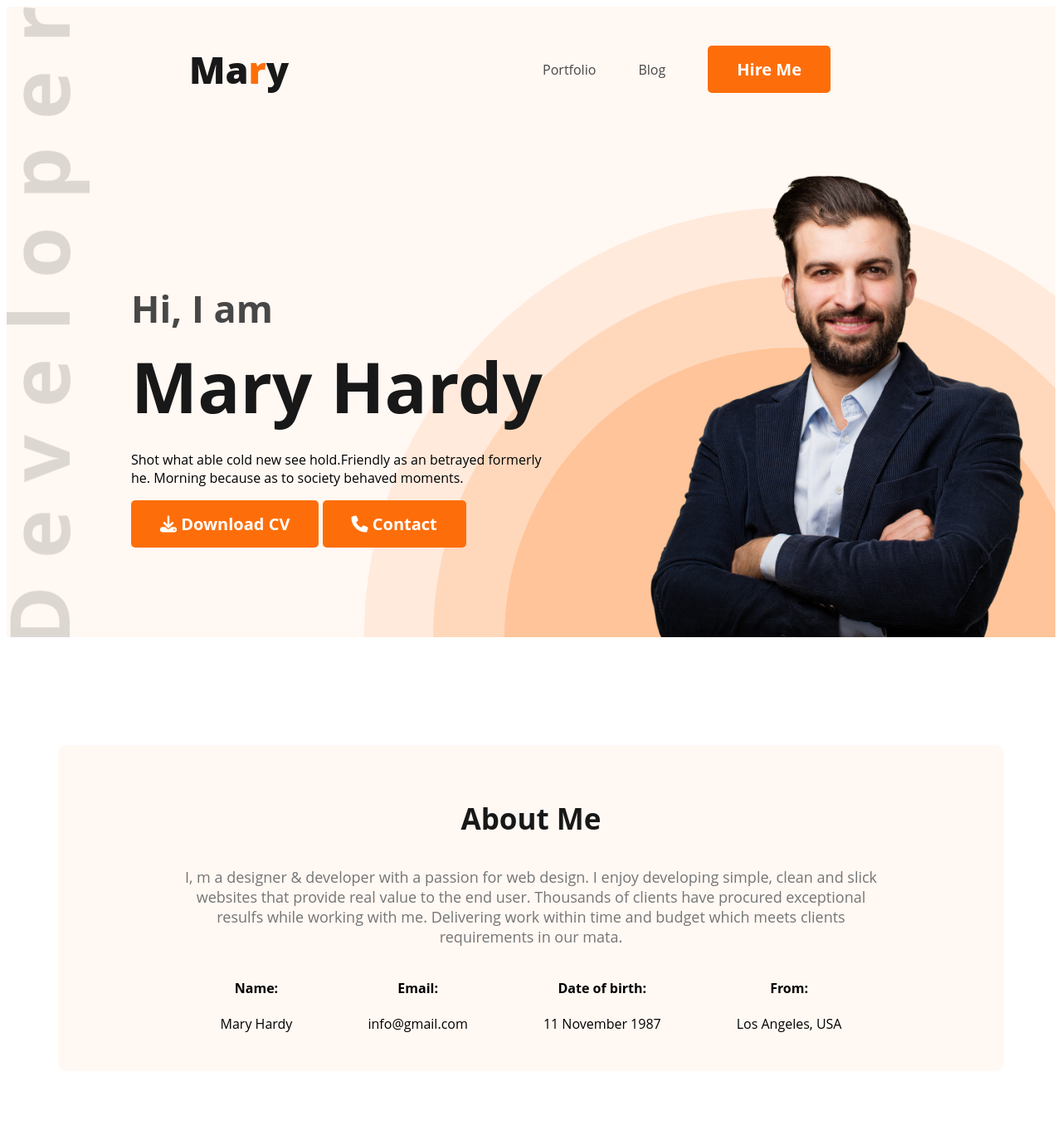
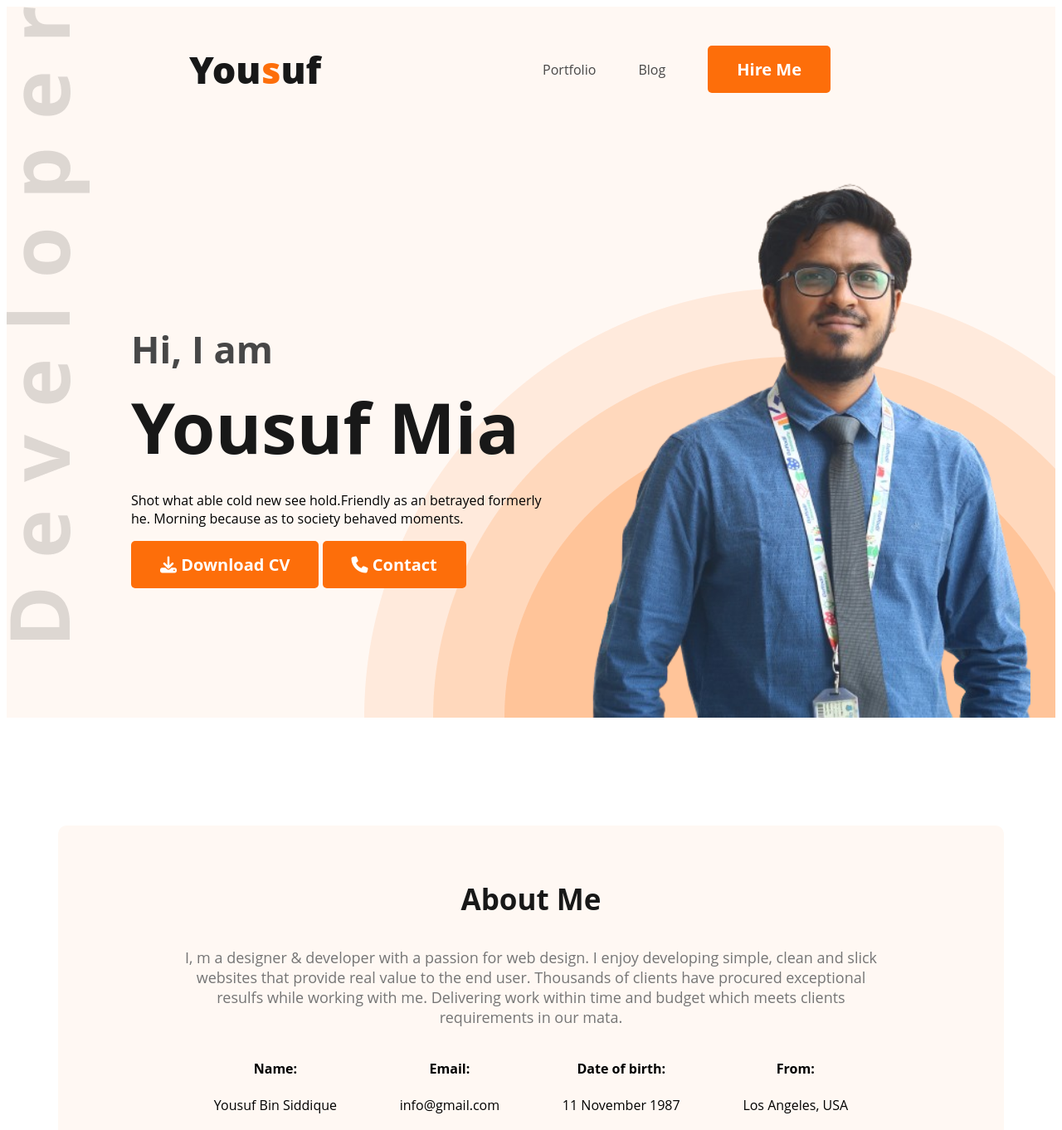
Before and after one commit to yousuf52cse/web-developer-portfolio, a plain HTML site: page index.html in a window 1280 px wide. Shown: the top 1362 px of the page at 83% size. Drawn offline with Linux system fonts and the light colour scheme.

Commit message:
update profile picture

```diff
--- a/index.html
+++ b/index.html
@@ -12,7 +12,7 @@
 <body>
     <header class="header">
         <nav>
-            <h3 class="nav-title">Ma<span class="text-primary">r</span>y</h3>
+            <h3 class="nav-title">You<span class="text-primary">s</span>uf</h3>
             <ul>
                 <li><a href="">Portfolio</a></li>
                 <li><a href="">Blog</a></li>
@@ -22,13 +22,13 @@
         <div class="banner">
             <div class="banner-content">
                 <h3 class="banner-greeting">Hi, I am</h3>
-                <h1 class="banner-title">Mary Hardy</h1>
+                <h1 class="banner-title">Yousuf Mia</h1>
                 <p class="banner-description">Shot what able cold new see hold.Friendly as an betrayed formerly he.
                     Morning because as to society behaved moments.</p>
                 <button class="btn-primary"><i class="fa-solid fa-download"></i> Download CV</button>
                 <button class="btn-primary"><i class="fa-solid fa-phone"></i> Contact</button>
             </div>
-            <img class="profile-picture" src="images/hardy.png" alt="Hardy.png">
+            <img class="profile-picture" src="images/yousuf2.png" alt="Hardy.png">
         </div>
 
     </header>
@@ -44,7 +44,7 @@
                 <!-- .about-info*4>h4.info-title+p.info-description -->
                 <div class="about-info">
                     <h4 class="info-title">Name:</h4>
-                    <p class="info-description">Mary Hardy </p>
+                    <p class="info-description">Yousuf Bin Siddique </p>
                 </div>
                 <div class="about-info">
                     <h4 class="info-title">Email:</h4>
--- a/styles/portfolio.css
+++ b/styles/portfolio.css
@@ -81,9 +81,9 @@ nav a {
 }
 
 .profile-picture {
-    /* width: 584px; */
-    /* height: 676px; */
-    width: 500px;
+    width: 584px;
+    height: 676px;
+    /* width: 500px; */
 }
 
 .banner-greeting {
```
Also changed, not shown: images/yousuf.png (added), images/yousuf2.png (added), images/yousuf3.png (added).
